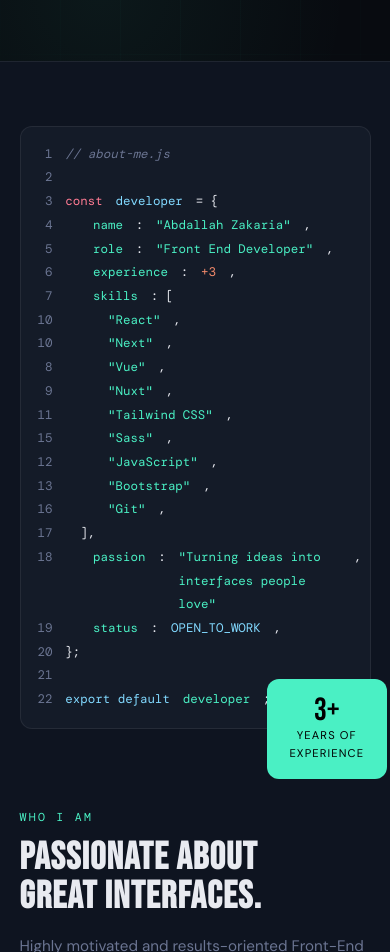
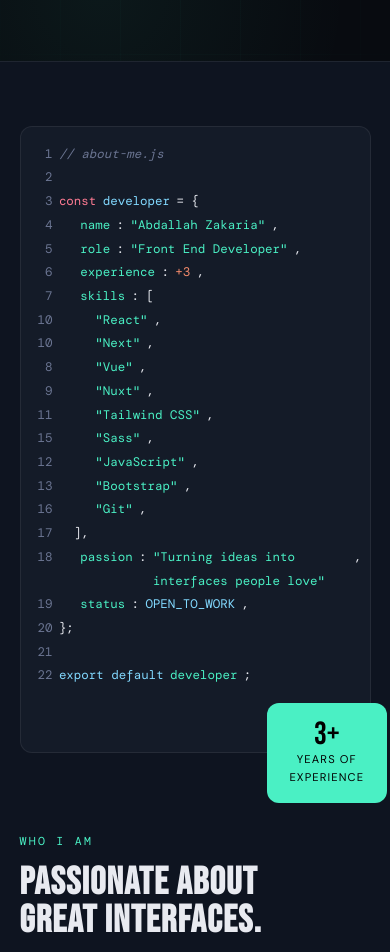
Before and after one commit to abdallah279/portfolio, a plain HTML site: page index.html in a window 390 px wide. Shown: the part 846-1798 px from the top of the page. Drawn offline with nearby package versions, Linux system fonts and the light colour scheme.

Commit message:
edit responsive

```diff
--- a/index.html
+++ b/index.html
@@ -653,13 +653,17 @@
       overflow: hidden;
 
       @media (max-width: 768px) {
-        padding: 1rem .5rem;
+        padding: 1rem .5rem 4rem;
       }
     }
 
     .code-line {
       display: flex;
       gap: .8rem;
+
+      @media (max-width: 768px) {
+        gap: .4rem;
+      }
     }
 
     .ln {
```
